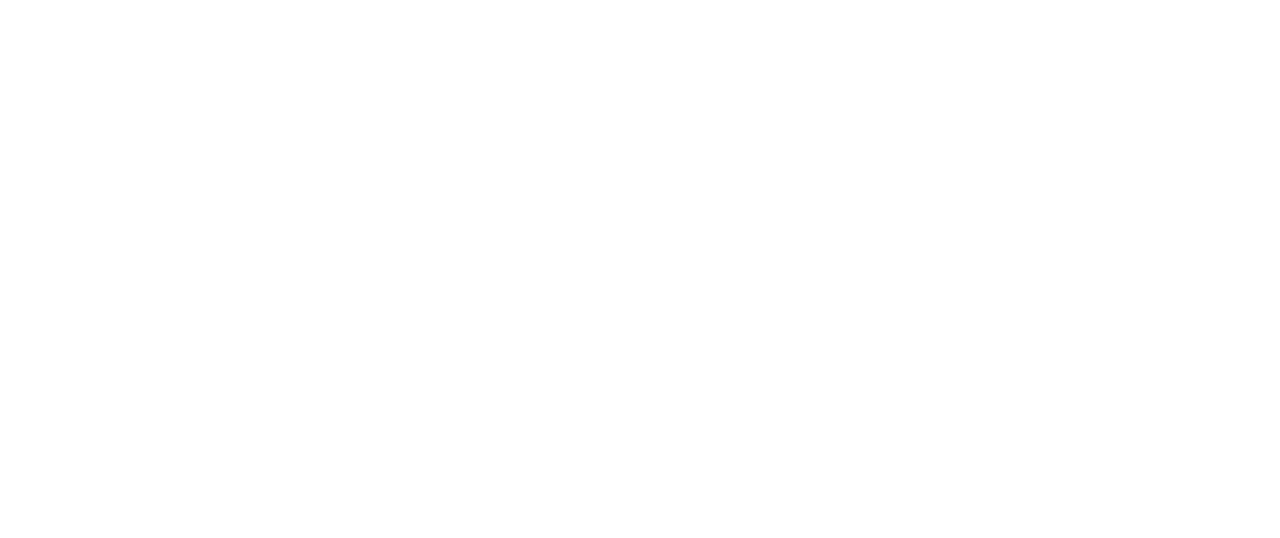
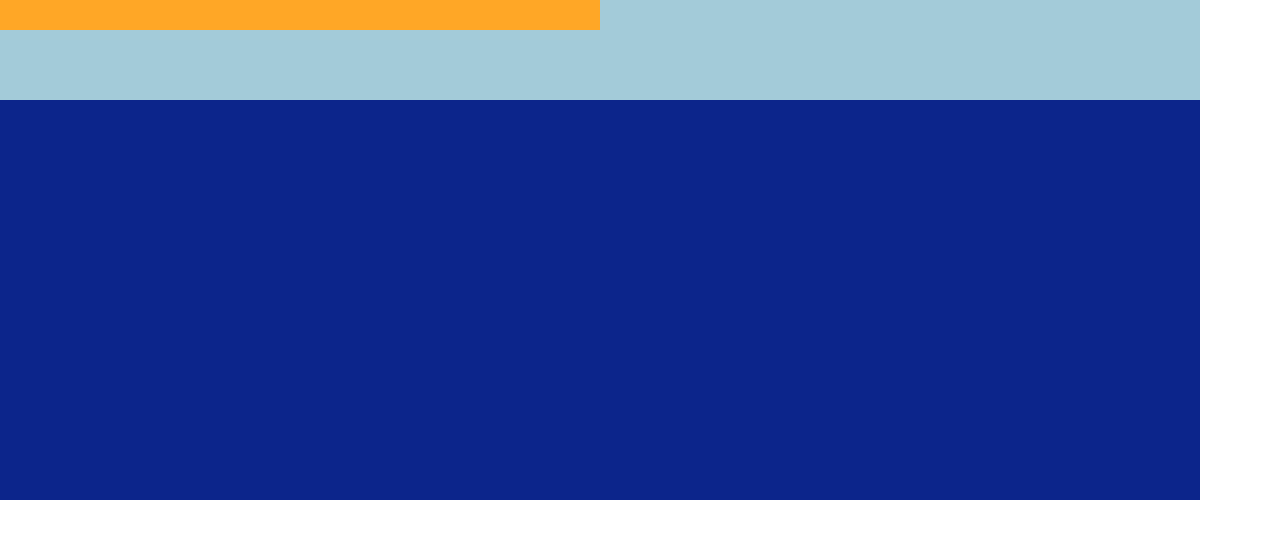
Before and after one commit to Alessiovinci87/htmlcss-struttura-discord, a plain HTML site: page index.html in a window 1280 px wide. Drawn offline with Linux system fonts and the light colour scheme.

Commit message:
creato header da correggere

```diff
--- a/css/style.css
+++ b/css/style.css
@@ -14,9 +14,33 @@ reset
 
 }
 
+header{
+    background-color: #A3CBD9;
+    width: 100%;
+    height: 100px;
+}
 
+.bottom-header{
+    background-color: #0C258B;
+    width: 100%;
+    height: 400px;
+}
 
+.logo, .link{
+
+}
+
+.bottom-header{
+
+}
 
 /*
 debug
 */
+
+.debug .navbar{
+    height: 30px;
+    width: 50%;
+    background-color: #FFA726;
+    display: flex;
+}
--- a/index.html
+++ b/index.html
@@ -9,20 +9,47 @@
     <link rel="stylesheet" href="css/style.css">
     <title>Struttura Discord</title>
 </head>
-    <body>
+    <body class="debug">
         <div class="container">
+
             <header>
 
-                <div class="top-header">
                     <div class="navbar">
+                        <div class="logo">
 
-                    </div>
-                </div>
-                <div class="bottom-header">
+                        </div>
+                        <div class="link">
+
+                        </div>
+                        <div class="logo">
+
+                        </div>
 
                     </div>
 
             </header>
+            <div class="bottom-header">
+
+            </div>
+
         </div>
+
+
+
+        <div class="container">
+
+            <main>
+
+
+            </main>
+
+        </div>
+
+        <div class="container">
+            <footer>
+
+            </footer>
+        </div>
+
     </body>
 </html>
```
